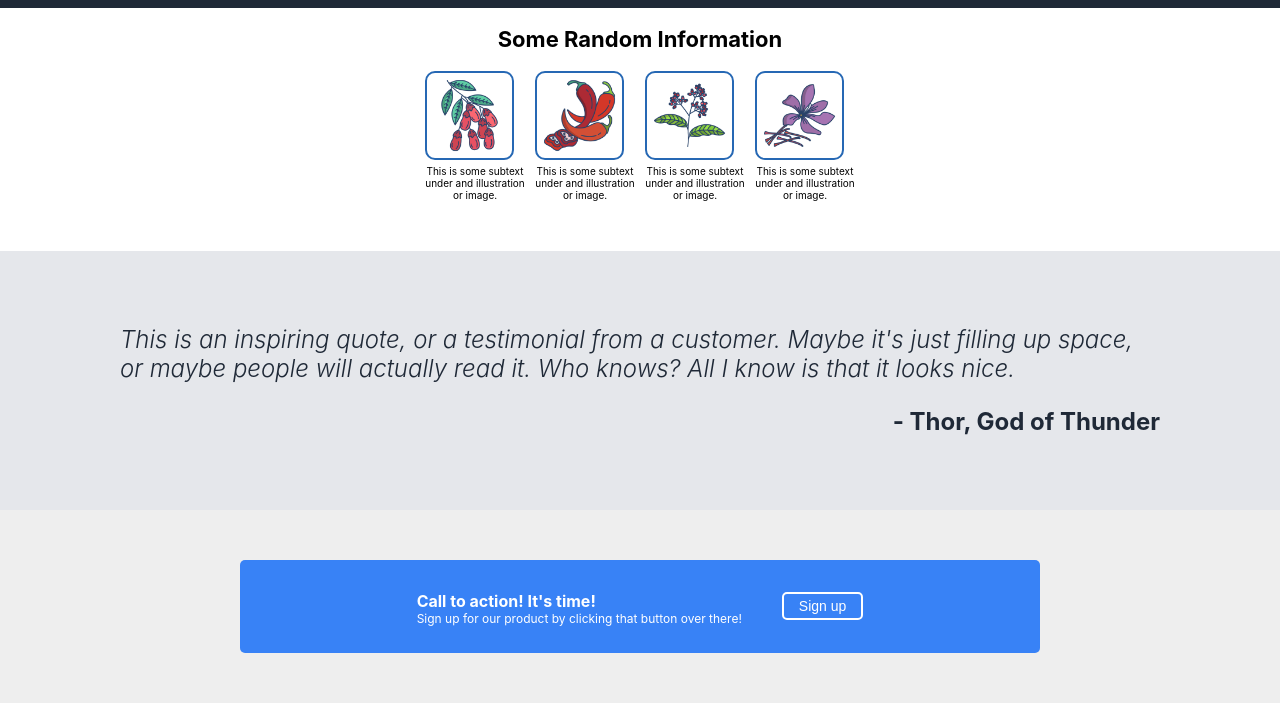
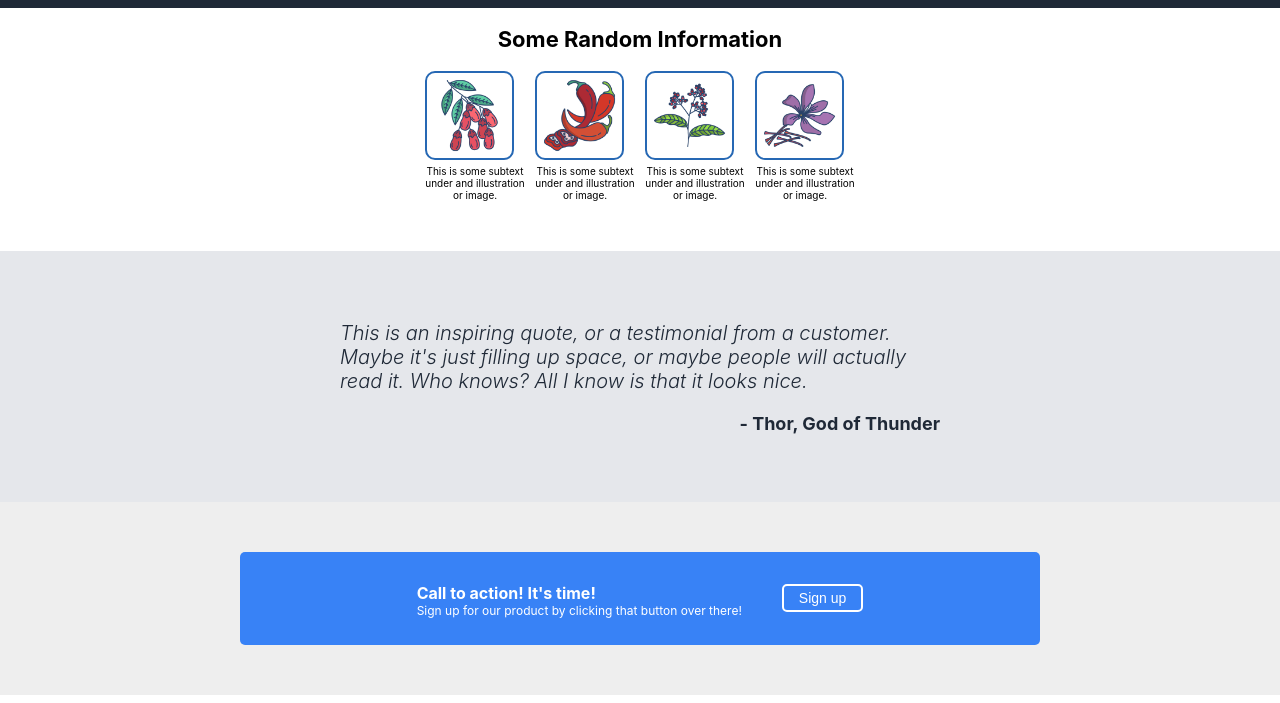
Before and after one commit to vita-bee/odin-landing-page, a plain HTML site: page index.html in a window 1280 px wide. Shown: the part 343-1046 px from the top of the page. Drawn offline with Linux system fonts and the light colour scheme.

Commit message:
Correct Quote font size and width

```diff
--- a/style.css
+++ b/style.css
@@ -119,16 +119,18 @@ img.img-box {
 .level3 {
   background-color: #e5e7eb;
   display: flex;
+  justify-content: center;
 }
 
 .quotebox {
+    width: 600px;
     margin-left: 70px;
     margin-right: 70px;
     padding:50px;
 }
 
 p.quote, p.author{
-    font-size: 24px;
+    font-size: 20px;
     font-style: italic;
     color: #1f2937;
     font-weight: 300;
@@ -138,6 +140,7 @@ p.author{
     text-align:right;
     font-weight: bold;
     font-style:normal;
+    font-size: 18px;
 }
 
 .footer {
```
Also changed, not shown: index.html (+2 -2 lines).
